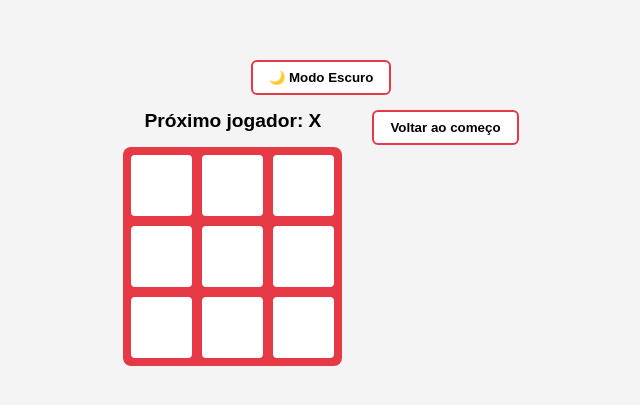
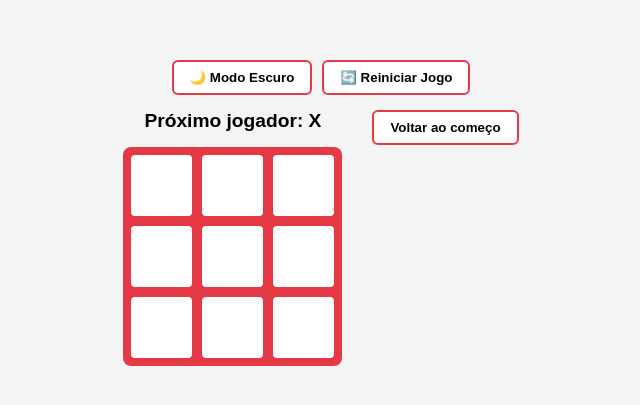
Before and after one commit to Angelo-ds/Jogo_da_velha_reformulado, a React (Vite) app: page / in a window 1280 px wide. Shown: the part 187-592 px from the top of the page, without its empty margins (319-959 px from the left). Built offline with nearby package versions, Linux system fonts and the light colour scheme.

Commit message:
add: adicionado a função de reset do jogo, que antes não estava disponivel

```diff
--- a/src/Components/Game/game.jsx
+++ b/src/Components/Game/game.jsx
@@ -32,6 +32,12 @@
     setJogadaAtual(proximoMovimento);
   }
 
+  // FUNÇÃO DE RESET: Voltar tudo ao estado inicial de antes do jogo começar
+  function handleReset() {
+    setHistorico([Array(9).fill(null)]);
+    setJogadaAtual(0);
+  }
+
   // Transforma o array de histórico em uma lista de elementos HTML
   const movimento = historico.map((quadrado, movimento) => {
     let descricao;
@@ -51,10 +57,15 @@
     /* Aplica o data-theme dinamicamente para sincronizar com as variáveis globais do CSS */
     <div className={style.game} data-theme={temaEscuro ? 'dark' : 'light'}>
 
-      {/* Botão de alternar o tema */}
-      <div>
+      {/* Botões de controle no topo (Alternar Tema e Reiniciar) */}
+      <div style={{ display: 'flex', gap: '10px' }}>
         <button onClick={() => setTemaEscuro(!temaEscuro)}>
           {temaEscuro ? '☀️ Modo Claro' : '🌙 Modo Escuro'}
+        </button>
+
+        {/* Botão de Reset */}
+        <button onClick={handleReset}>
+          🔄 Reiniciar Jogo
         </button>
       </div>
 
```
